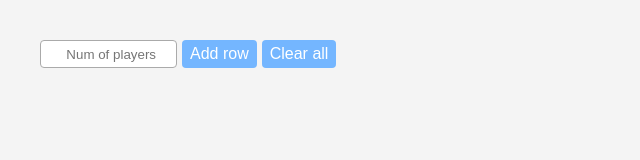
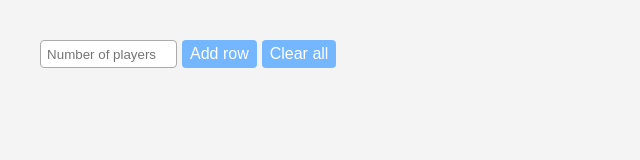
Before and after one commit to PR713/ThousandTablePage, a website: page docs/index.html in a window 1280 px wide. Shown: the full height of the page, 0-640 px from the left. Drawn offline with Linux system fonts and the light colour scheme.

Commit message:
Update index.html

```diff
--- a/docs/index.html
+++ b/docs/index.html
@@ -9,7 +9,7 @@
 <body>
     <div id = "container">
         <div id ="other">
-            <input type="number" placeholder="Num of players" id="input-num-of-players">
+            <input type="number" placeholder="Number of players" id="input-num-of-players">
             <button id="add-rows">Add row</button>
             <button id="clear-btn">Clear all</button>
         </div>
```
